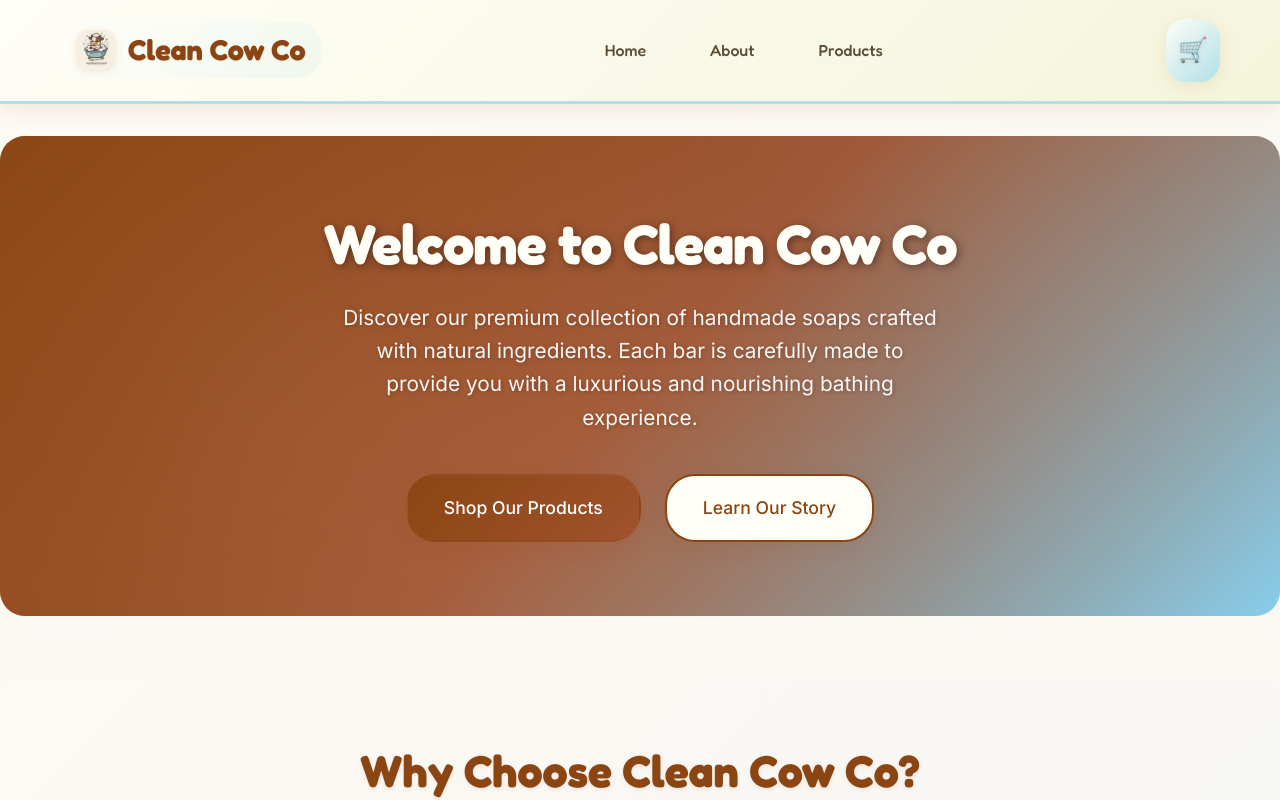
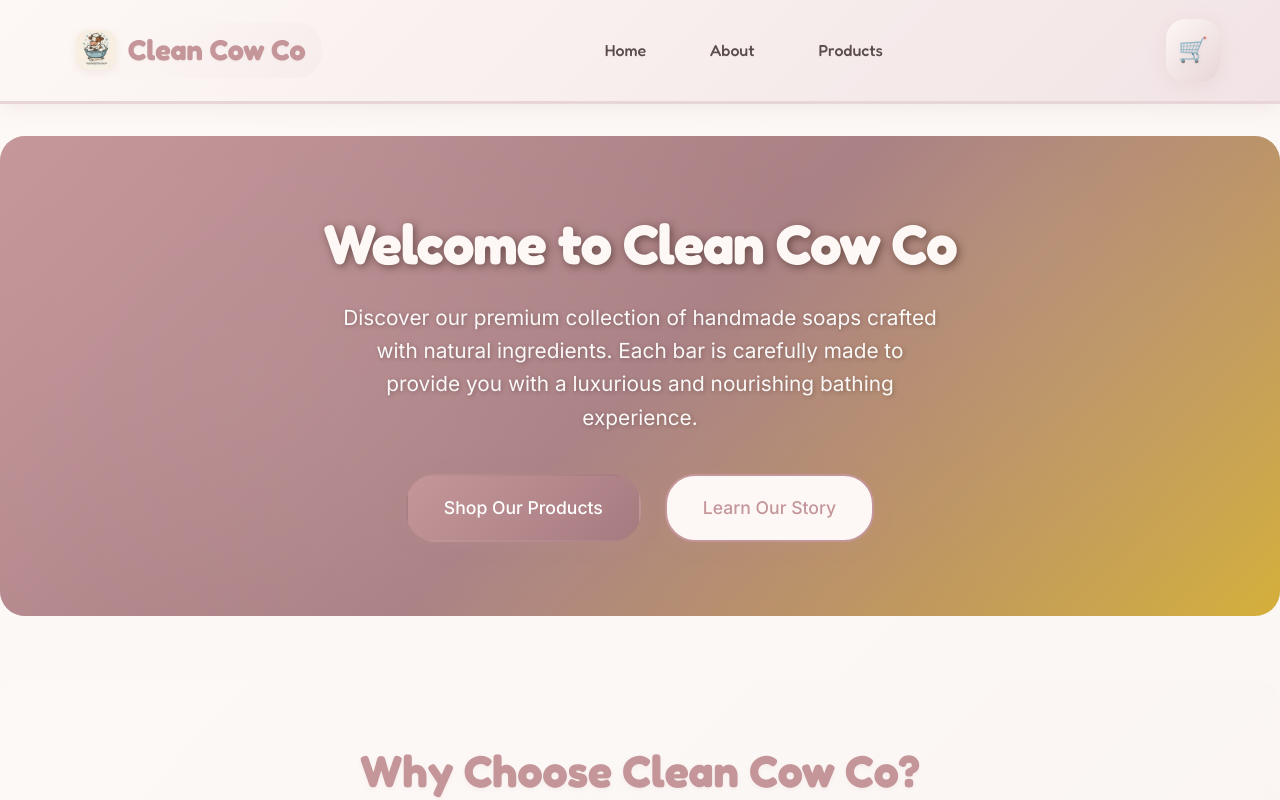
Before and after one commit to pessemaa/clean_cow_co, a Next.js app: page / in a window 1280 px wide. Shown: the top 800 px of the page. Built offline with nearby package versions, Linux system fonts and the light colour scheme.

Commit message:
New color theme

```diff
--- a/app/globals.css
+++ b/app/globals.css
@@ -9,39 +9,40 @@
 }
 
 :root {
-  /* Primary Colors - Inspired by the cow logo */
-  --primary-brown: #8B4513;
-  --warm-brown: #A0522D;
-  --light-brown: #D2B48C;
-  --cream: #F5F5DC;
-  --soft-blue: #87CEEB;
-  --bubble-blue: #B0E0E6;
-  --soap-white: #FFFEF7;
+  /* Primary Colors - Blush & Rose Gold Theme */
+  --primary-rose: #C4969A;
+  --deep-rose: #A67B7F;
+  --soft-pink: #E8D5D7;
+  --blush-pink: #F2E4E6;
+  --rose-gold: #D4AF37;
+  --warm-gold: #E6C547;
+  --light-gold: #F5E6A3;
+  --cream-white: #FDF8F5;
 
   /* Accent Colors */
-  --coral-pink: #FF7F7F;
-  --mint-green: #98FB98;
-  --lavender: #E6E6FA;
-  --peach: #FFDAB9;
+  --coral-accent: #E6A5A5;
+  --peach-accent: #F4C2A1;
+  --lavender-accent: #E8D5E8;
+  --mint-accent: #D5E8D5;
 
   /* Neutral Colors */
   --white: #FFFFFF;
   --black: #2C1810;
-  --gray-light: #F8F6F3;
-  --gray-medium: #8B7B6B;
-  --gray-dark: #5D4E37;
-  --success-green: #90EE90;
-  --error-red: #FF6B6B;
-  --warning-orange: #FFB366;
+  --cream-light: #FAF7F4;
+  --gray-medium: #8B7B7B;
+  --gray-dark: #5D4E4E;
+  --success-green: #90C695;
+  --error-red: #E67E7E;
+  --warning-orange: #F4B366;
 
   /* Background */
-  --bg-light: #FDF9F4;
-  --bg-cream: #FAF7F2;
+  --bg-light: #FDF9F7;
+  --bg-cream: #FAF6F3;
 
   /* Shadows */
-  --shadow-soft: 0 4px 20px rgba(139, 69, 19, 0.1);
-  --shadow-medium: 0 8px 30px rgba(139, 69, 19, 0.15);
-  --shadow-strong: 0 12px 40px rgba(139, 69, 19, 0.2);
+  --shadow-soft: 0 4px 20px rgba(196, 150, 154, 0.15);
+  --shadow-medium: 0 8px 30px rgba(196, 150, 154, 0.2);
+  --shadow-strong: 0 12px 40px rgba(196, 150, 154, 0.25);
 }
 
 body {
@@ -59,7 +60,7 @@ body {
 /* Typography */
 h1, h2, h3, h4, h5, h6 {
   font-family: 'Fredoka', cursive;
-  color: var(--primary-brown);
+  color: var(--primary-rose);
   font-weight: 600;
   line-height: 1.2;
 }
@@ -86,13 +87,13 @@ p {
 
 /* Links */
 a {
-  color: var(--primary-brown);
+  color: var(--primary-rose);
   text-decoration: none;
   transition: all 0.3s ease;
 }
 
 a:hover {
-  color: var(--warm-brown);
+  color: var(--deep-rose);
   transform: translateY(-1px);
 }
 
@@ -130,26 +131,26 @@ a:hover {
 }
 
 .btn-primary {
-  background: linear-gradient(135deg, var(--primary-brown) 0%, var(--warm-brown) 100%);
+  background: linear-gradient(135deg, var(--primary-rose) 0%, var(--deep-rose) 100%);
   color: var(--white);
   border: 2px solid transparent;
 }
 
 .btn-primary:hover {
-  background: linear-gradient(135deg, var(--warm-brown) 0%, var(--primary-brown) 100%);
+  background: linear-gradient(135deg, var(--deep-rose) 0%, var(--primary-rose) 100%);
   color: var(--white);
   transform: translateY(-3px);
   box-shadow: var(--shadow-medium);
 }
 
 .btn-secondary {
-  background: var(--soap-white);
-  color: var(--primary-brown);
-  border: 2px solid var(--primary-brown);
+  background: var(--cream-white);
+  color: var(--primary-rose);
+  border: 2px solid var(--primary-rose);
 }
 
 .btn-secondary:hover {
-  background: var(--primary-brown);
+  background: var(--primary-rose);
   color: var(--white);
   transform: translateY(-3px);
   box-shadow: var(--shadow-medium);
@@ -180,7 +181,7 @@ a:hover {
   display: block;
   margin-bottom: 0.5rem;
   font-weight: 500;
-  color: var(--primary-brown);
+  color: var(--primary-rose);
   font-family: 'Fredoka', cursive;
 }
 
@@ -188,27 +189,27 @@ a:hover {
 .form-textarea {
   width: 100%;
   padding: 14px 18px;
-  border: 2px solid var(--bubble-blue);
+  border: 2px solid var(--soft-pink);
   border-radius: 15px;
   font-size: 1rem;
   transition: all 0.3s ease;
   font-family: 'Inter', sans-serif;
-  background: var(--soap-white);
-  box-shadow: inset 0 2px 4px rgba(135, 206, 235, 0.1);
+  background: var(--cream-white);
+  box-shadow: inset 0 2px 4px rgba(196, 150, 154, 0.1);
 }
 
 .form-input:focus,
 .form-textarea:focus {
   outline: none;
-  border-color: var(--primary-brown);
-  box-shadow: 0 0 0 3px rgba(139, 69, 19, 0.1);
+  border-color: var(--primary-rose);
+  box-shadow: 0 0 0 3px rgba(196, 150, 154, 0.15);
   transform: translateY(-1px);
 }
 
 .form-input.error,
 .form-textarea.error {
   border-color: var(--error-red);
-  box-shadow: 0 0 0 3px rgba(255, 107, 107, 0.1);
+  box-shadow: 0 0 0 3px rgba(230, 126, 126, 0.15);
 }
 
 .form-error {
@@ -239,8 +240,8 @@ a:hover {
 .loading-spinner {
   width: 50px;
   height: 50px;
-  border: 4px solid var(--bubble-blue);
-  border-top: 4px solid var(--primary-brown);
+  border: 4px solid var(--soft-pink);
+  border-top: 4px solid var(--primary-rose);
   border-radius: 50%;
   animation: spin 1s linear infinite;
   margin: 0 auto;
@@ -253,11 +254,11 @@ a:hover {
 
 /* Cards and Containers */
 .card {
-  background: var(--soap-white);
+  background: var(--cream-white);
   border-radius: 20px;
   box-shadow: var(--shadow-soft);
   transition: all 0.3s ease;
-  border: 1px solid rgba(135, 206, 235, 0.2);
+  border: 1px solid rgba(232, 213, 215, 0.3);
 }
 
 .card:hover {
@@ -276,12 +277,12 @@ a:hover {
 }
 
 .badge-primary {
-  background: linear-gradient(135deg, var(--bubble-blue) 0%, var(--soft-blue) 100%);
-  color: var(--primary-brown);
+  background: linear-gradient(135deg, var(--soft-pink) 0%, var(--blush-pink) 100%);
+  color: var(--primary-rose);
 }
 
 .badge-success {
-  background: linear-gradient(135deg, var(--mint-green) 0%, var(--success-green) 100%);
+  background: linear-gradient(135deg, var(--mint-accent) 0%, var(--success-green) 100%);
   color: var(--gray-dark);
 }
 
--- a/app/page.module.css
+++ b/app/page.module.css
@@ -22,8 +22,8 @@
   background-size: cover;
   background-position: center;
   background-repeat: no-repeat;
-  /* Fallback gradient with cow-inspired colors */
-  background: linear-gradient(135deg, var(--primary-brown) 0%, var(--warm-brown) 50%, var(--soft-blue) 100%);
+  /* Fallback gradient with blush & rose gold colors */
+  background: linear-gradient(135deg, var(--primary-rose) 0%, var(--deep-rose) 50%, var(--rose-gold) 100%);
   /* Add some texture with pseudo-elements */
 }
 
@@ -36,7 +36,7 @@
   bottom: 0;
   background:
     radial-gradient(circle at 20% 50%, rgba(255, 255, 255, 0.1) 0%, transparent 50%),
-    radial-gradient(circle at 80% 20%, rgba(135, 206, 235, 0.2) 0%, transparent 50%),
+    radial-gradient(circle at 80% 20%, rgba(232, 213, 215, 0.2) 0%, transparent 50%),
     radial-gradient(circle at 40% 80%, rgba(255, 255, 255, 0.1) 0%, transparent 50%);
 }
 
@@ -46,7 +46,7 @@
   left: 0;
   right: 0;
   bottom: 0;
-  background: linear-gradient(135deg, rgba(139, 69, 19, 0.7) 0%, rgba(160, 82, 45, 0.5) 50%, rgba(135, 206, 235, 0.3) 100%);
+  background: linear-gradient(135deg, rgba(196, 150, 154, 0.7) 0%, rgba(166, 123, 127, 0.5) 50%, rgba(212, 175, 55, 0.3) 100%);
 }
 
 .heroContent {
@@ -60,7 +60,7 @@
 .hero h1 {
   font-size: 3.5rem;
   margin-bottom: 1.5rem;
-  color: var(--soap-white);
+  color: var(--cream-white);
   text-shadow: 2px 2px 8px rgba(44, 24, 16, 0.5);
   font-family: 'Fredoka', cursive;
   font-weight: 700;
@@ -93,33 +93,33 @@
 }
 
 .heroButtons .btn-primary {
-  background: linear-gradient(135deg, var(--coral-pink) 0%, var(--warm-brown) 100%);
+  background: linear-gradient(135deg, var(--rose-gold) 0%, var(--warm-gold) 100%);
   border: 2px solid rgba(255, 255, 255, 0.3);
 }
 
 .heroButtons .btn-primary:hover {
-  background: linear-gradient(135deg, var(--warm-brown) 0%, var(--coral-pink) 100%);
+  background: linear-gradient(135deg, var(--warm-gold) 0%, var(--rose-gold) 100%);
   transform: translateY(-4px);
   box-shadow: 0 12px 35px rgba(44, 24, 16, 0.4);
 }
 
 .heroButtons .btn-secondary {
   background: rgba(255, 255, 255, 0.95);
-  color: var(--primary-brown);
-  border: 2px solid var(--soap-white);
+  color: var(--primary-rose);
+  border: 2px solid var(--cream-white);
   backdrop-filter: blur(10px);
 }
 
 .heroButtons .btn-secondary:hover {
-  background: var(--soap-white);
-  color: var(--warm-brown);
+  background: var(--cream-white);
+  color: var(--deep-rose);
   transform: translateY(-4px);
   box-shadow: 0 12px 35px rgba(255, 255, 255, 0.4);
 }
 
 .features {
   padding: 4rem 0;
-  background: linear-gradient(135deg, var(--bg-light) 0%, rgba(135, 206, 235, 0.05) 100%);
+  background: linear-gradient(135deg, var(--bg-light) 0%, rgba(232, 213, 215, 0.08) 100%);
   border-radius: 25px;
   margin: 2rem 0;
 }
@@ -128,10 +128,10 @@
   text-align: center;
   margin-bottom: 3rem;
   font-size: 2.8rem;
-  color: var(--primary-brown);
+  color: var(--primary-rose);
   font-family: 'Fredoka', cursive;
   font-weight: 700;
-  text-shadow: 0 2px 4px rgba(139, 69, 19, 0.1);
+  text-shadow: 0 2px 4px rgba(196, 150, 154, 0.1);
 }
 
 .featuresGrid {
@@ -147,13 +147,13 @@
 }
 
 .featureCard {
-  background: linear-gradient(135deg, var(--soap-white) 0%, var(--cream) 100%);
+  background: linear-gradient(135deg, var(--cream-white) 0%, var(--blush-pink) 100%);
   padding: 2.5rem;
   border-radius: 25px;
   text-align: center;
   box-shadow: var(--shadow-soft);
   transition: all 0.4s cubic-bezier(0.175, 0.885, 0.32, 1.275);
-  border: 2px solid rgba(135, 206, 235, 0.2);
+  border: 2px solid rgba(232, 213, 215, 0.3);
   position: relative;
   overflow: hidden;
 }
@@ -165,7 +165,7 @@
   left: -50%;
   width: 200%;
   height: 200%;
-  background: radial-gradient(circle, rgba(135, 206, 235, 0.1) 0%, transparent 70%);
+  background: radial-gradient(circle, rgba(232, 213, 215, 0.15) 0%, transparent 70%);
   opacity: 0;
   transition: opacity 0.3s ease;
 }
@@ -177,13 +177,13 @@
 .featureCard:hover {
   transform: translateY(-8px) scale(1.02);
   box-shadow: var(--shadow-strong);
-  border-color: var(--bubble-blue);
+  border-color: var(--soft-pink);
 }
 
 .featureIcon {
   font-size: 3rem;
   margin-bottom: 1.5rem;
-  filter: drop-shadow(0 4px 8px rgba(139, 69, 19, 0.2));
+  filter: drop-shadow(0 4px 8px rgba(196, 150, 154, 0.2));
   transition: transform 0.3s ease;
 }
 
@@ -192,7 +192,7 @@
 }
 
 .featureCard h3 {
-  color: var(--primary-brown);
+  color: var(--primary-rose);
   margin-bottom: 1rem;
   font-size: 1.4rem;
   font-family: 'Fredoka', cursive;
--- a/components/Header.module.css
+++ b/components/Header.module.css
@@ -1,10 +1,10 @@
 .header {
-  background: linear-gradient(135deg, var(--soap-white) 0%, var(--cream) 100%);
+  background: linear-gradient(135deg, var(--cream-white) 0%, var(--blush-pink) 100%);
   box-shadow: var(--shadow-soft);
   position: sticky;
   top: 0;
   z-index: 100;
-  border-bottom: 3px solid var(--bubble-blue);
+  border-bottom: 3px solid var(--soft-pink);
 }
 
 .headerContent {
@@ -34,29 +34,29 @@
   gap: 0.75rem;
   padding: 0.5rem 1rem;
   border-radius: 25px;
-  background: linear-gradient(135deg, var(--soap-white) 0%, rgba(135, 206, 235, 0.1) 100%);
+  background: linear-gradient(135deg, var(--cream-white) 0%, rgba(232, 213, 215, 0.2) 100%);
   transition: all 0.3s ease;
 }
 
 .logoContainer:hover {
-  background: linear-gradient(135deg, rgba(135, 206, 235, 0.1) 0%, var(--soap-white) 100%);
+  background: linear-gradient(135deg, rgba(232, 213, 215, 0.2) 0%, var(--cream-white) 100%);
   box-shadow: var(--shadow-soft);
 }
 
 .logoImage {
   border-radius: 12px;
   transition: transform 0.3s ease;
-  filter: drop-shadow(0 2px 4px rgba(139, 69, 19, 0.1));
+  filter: drop-shadow(0 2px 4px rgba(196, 150, 154, 0.15));
 }
 
 .logoText {
-  color: var(--primary-brown);
+  color: var(--primary-rose);
   margin: 0;
   font-size: 1.8rem;
   font-weight: 700;
   font-family: 'Fredoka', cursive;
   transition: all 0.3s ease;
-  text-shadow: 0 1px 2px rgba(139, 69, 19, 0.1);
+  text-shadow: 0 1px 2px rgba(196, 150, 154, 0.1);
 }
 
 .navList {
@@ -78,8 +78,8 @@
 }
 
 .navList a:hover {
-  color: var(--primary-brown);
-  background: linear-gradient(135deg, var(--bubble-blue) 0%, var(--soft-blue) 100%);
+  color: var(--primary-rose);
+  background: linear-gradient(135deg, var(--soft-pink) 0%, var(--blush-pink) 100%);
   transform: translateY(-2px);
   box-shadow: var(--shadow-soft);
 }
@@ -99,26 +99,26 @@
   padding: 0.75rem;
   border-radius: 20px;
   transition: all 0.3s ease;
-  background: linear-gradient(135deg, var(--soap-white) 0%, var(--bubble-blue) 100%);
+  background: linear-gradient(135deg, var(--cream-white) 0%, var(--soft-pink) 100%);
   box-shadow: var(--shadow-soft);
 }
 
 .cartButton:hover {
-  background: linear-gradient(135deg, var(--bubble-blue) 0%, var(--soft-blue) 100%);
+  background: linear-gradient(135deg, var(--soft-pink) 0%, var(--blush-pink) 100%);
   transform: translateY(-3px);
   box-shadow: var(--shadow-medium);
 }
 
 .cartIcon {
   font-size: 1.5rem;
-  filter: drop-shadow(0 1px 2px rgba(139, 69, 19, 0.2));
+  filter: drop-shadow(0 1px 2px rgba(196, 150, 154, 0.2));
 }
 
 .cartBadge {
   position: absolute;
   top: -2px;
   right: -2px;
-  background: linear-gradient(135deg, var(--coral-pink) 0%, var(--error-red) 100%);
+  background: linear-gradient(135deg, var(--rose-gold) 0%, var(--warm-gold) 100%);
   color: white;
   border-radius: 50%;
   width: 22px;
@@ -128,7 +128,7 @@
   justify-content: center;
   font-size: 0.75rem;
   font-weight: bold;
-  box-shadow: 0 2px 8px rgba(255, 107, 107, 0.3);
+  box-shadow: 0 2px 8px rgba(212, 175, 55, 0.4);
   animation: bounce 2s infinite;
 }
 
@@ -150,7 +150,7 @@
   right: 4px;
   width: 8px;
   height: 8px;
-  background: var(--primary-brown);
+  background: var(--primary-rose);
   border-radius: 50%;
   animation: pulse 1.5s infinite;
 }
@@ -169,8 +169,8 @@
 .menuToggle {
   display: none;
   flex-direction: column;
-  background: linear-gradient(135deg, var(--soap-white) 0%, var(--bubble-blue) 100%);
-  border: 2px solid var(--primary-brown);
+  background: linear-gradient(135deg, var(--cream-white) 0%, var(--soft-pink) 100%);
+  border: 2px solid var(--primary-rose);
   cursor: pointer;
   padding: 0.5rem;
   border-radius: 12px;
@@ -178,7 +178,7 @@
 }
 
 .menuToggle:hover {
-  background: linear-gradient(135deg, var(--bubble-blue) 0%, var(--soft-blue) 100%);
+  background: linear-gradient(135deg, var(--soft-pink) 0%, var(--blush-pink) 100%);
   transform: translateY(-2px);
   box-shadow: var(--shadow-soft);
 }
@@ -186,7 +186,7 @@
 .menuToggle span {
   width: 25px;
   height: 3px;
-  background-color: var(--primary-brown);
+  background-color: var(--primary-rose);
   margin: 2px 0;
   transition: 0.3s;
   border-radius: 2px;
@@ -220,13 +220,13 @@
     top: 100%;
     left: 0;
     right: 0;
-    background: linear-gradient(135deg, var(--soap-white) 0%, var(--cream) 100%);
+    background: linear-gradient(135deg, var(--cream-white) 0%, var(--blush-pink) 100%);
     box-shadow: var(--shadow-medium);
     transform: translateY(-100%);
     opacity: 0;
     visibility: hidden;
     transition: all 0.3s ease;
-    border-bottom: 3px solid var(--bubble-blue);
+    border-bottom: 3px solid var(--soft-pink);
   }
 
   .navOpen {
--- a/components/InquiryForm.module.css
+++ b/components/InquiryForm.module.css
@@ -1,6 +1,6 @@
 .inquiryForm {
-  background: linear-gradient(135deg, var(--soap-white) 0%, var(--cream) 100%);
-  border: 2px solid var(--bubble-blue);
+  background: linear-gradient(135deg, var(--cream-white) 0%, var(--blush-pink) 100%);
+  border: 2px solid var(--soft-pink);
   border-radius: 20px;
   padding: 2rem;
   margin-top: 3rem;
@@ -9,7 +9,7 @@
 }
 
 .inquiryForm h3 {
-  color: var(--primary-brown);
+  color: var(--primary-rose);
   margin-bottom: 0.5rem;
   font-size: 1.5rem;
   font-family: 'Fredoka', cursive;
```
Also changed, not shown: app/about/page.module.css (+9 -9 lines), app/cart/page.module.css (+35 -35 lines), components/Footer.module.css (+10 -10 lines), components/ProductCard.module.css (+13 -13 lines).
